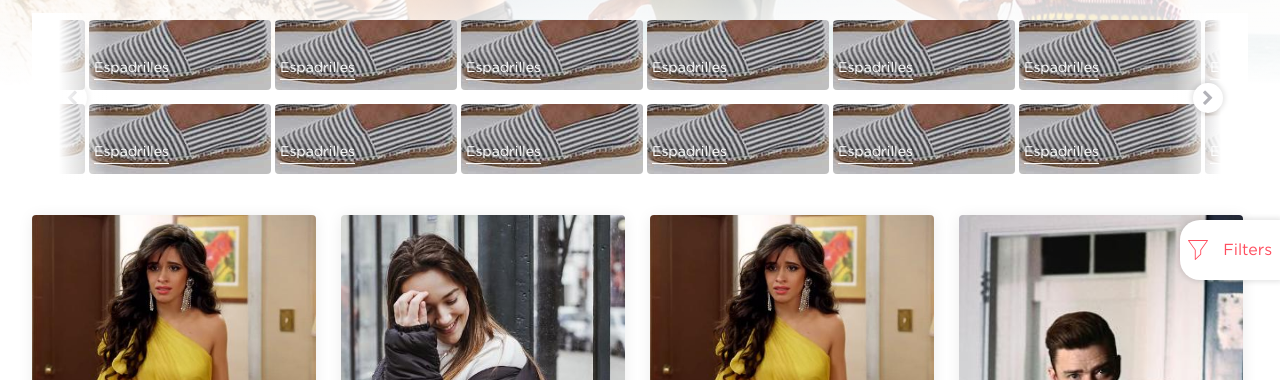
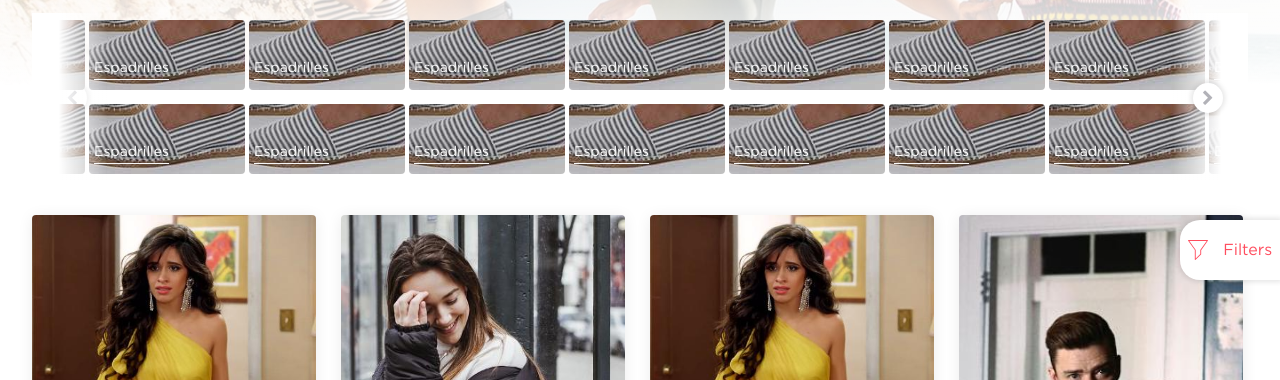
Before and after one commit to Kry-dev/smogey.be-content, a website built with webpack: page src/pug/index.pug in a window 1280 px wide. Shown: the part 420-800 px from the top of the page. Built offline with nearby package versions, Linux system fonts and the light colour scheme; files whose address does not match are found by name.

Commit message:
slider 7 elements on dekstop

```diff
--- a/src/js/app.js
+++ b/src/js/app.js
@@ -29,7 +29,7 @@ $(document).ready(function() {
 
     $("#categories").slick({
         rows: 2,
-        slidesToShow: 6,
+        slidesToShow: 7,
         centerMode: true,
         // the magic
         responsive: [{
@@ -37,7 +37,7 @@ $(document).ready(function() {
             breakpoint: 1170,
             settings: {
                 rows: 2,
-                slidesToShow: 5,
+                slidesToShow: 8,
                 infinite: true
             }
 
@@ -61,7 +61,7 @@ $(document).ready(function() {
             settings: {
                 rows: 1,
                 centerMode: false,
-                slidesToShow: 2
+                slidesToShow: 3
             }
         }]
     });
--- a/src/sass/global/_categories.scss
+++ b/src/sass/global/_categories.scss
@@ -11,19 +11,13 @@
 	&-link{
 		display: block;
 		position: relative;
-		//width: 200px;
 		height: 70px;
 		border-radius: 4px;
 		overflow: hidden;
 		background: url('../img/category/category-01.jpg') no-repeat center;
-		@include media-breakpoint-down(lg){
-			//width: 180px;
+		@include media-breakpoint-down(sm){
+			height: 50px;
 		}
-		@include media-breakpoint-down(sm){
-			//width: 150px;
-			//height: 55px;
-		}
-
 		span {
 			position: absolute;
 			bottom: 10px;
@@ -72,14 +66,15 @@
 			height: 100%;
 			z-index: 50;
 			top: 0;
-
+			@include media-breakpoint-down(sm){
+				width: 40px;
+			}
 		}
 		&:before{
 			left: -5px;
 			background: linear-gradient(to left, rgba(255,255,255,0.01) 0%, #fff 60%)
 		}
 		&:after{
-
 			right: -5px;
 			background: linear-gradient(to right, rgba(255,255,255,0.01) 0%, #fff 60%)
 		}
@@ -104,11 +99,17 @@
 		&:before{
 			content: "\f053";
 		}
+		@include media-breakpoint-down(sm){
+			left: 0;
+		}
 	}
 	.slick-next{
 		right: 25px;
 		&:before{
 			content: "\f054";
 		}
+		@include media-breakpoint-down(sm){
+			right: 0;
+		}
 	}
 }
```
Also changed, not shown: build/assets/css/app.min.css, build/assets/js/bundle.js.
